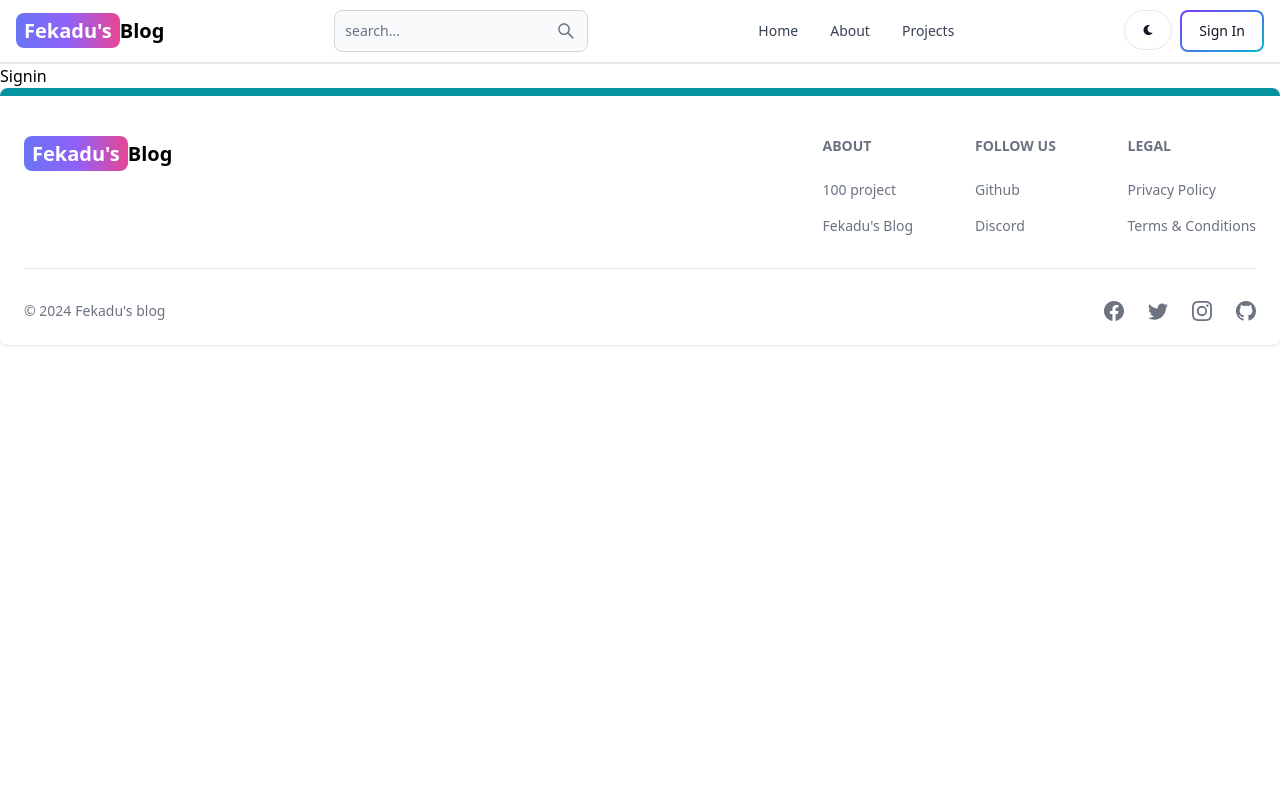
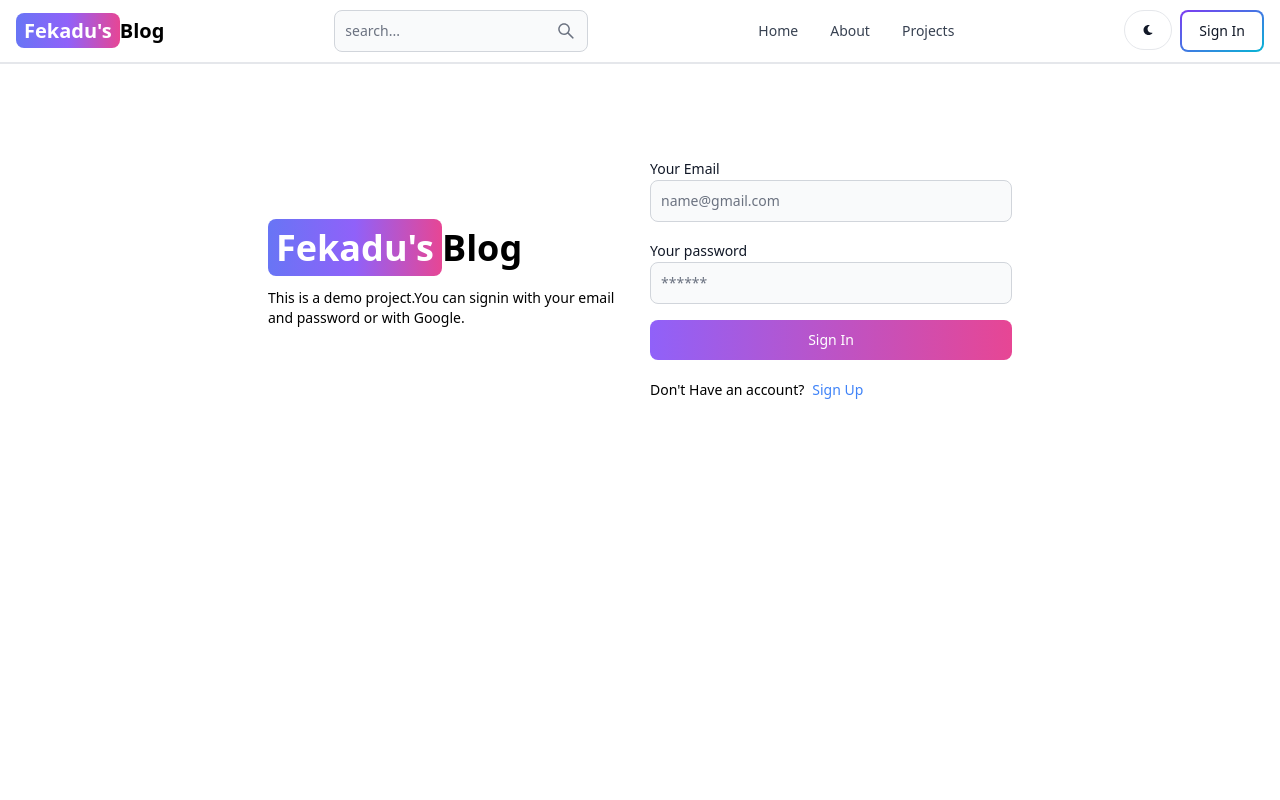
Before and after one commit to Fekaduzaza/mern-blog, a React (Vite) app in the folder client/: page /sign-in in a window 1280 px wide. Shown: the top 800 px of the page. Built offline with nearby package versions, Linux system fonts and the light colour scheme.

Commit message:
complete signin page functionality

```diff
--- a/client/src/pages/Signin.jsx
+++ b/client/src/pages/Signin.jsx
@@ -1,7 +1,109 @@
-import React from "react";
+import { Alert, Button, Label, Spinner, TextInput } from "flowbite-react";
+import { set } from "mongoose";
+import React, { useState } from "react";
+import { Link, useNavigate } from "react-router-dom";
 
-function Signin() {
-  return <div>Signin</div>;
+function SignIn() {
+  const navigate = useNavigate();
+  const [formData, setFormData] = useState({});
+  const [errorMessage, setErrorMessage] = useState(null);
+  const [loading, setLoading] = useState(false);
+  const handleChange = (e) => {
+    setFormData({ ...formData, [e.target.id]: e.target.value.trim() });
+  };
+  const handleSubmit = async (e) => {
+    e.preventDefault();
+    if (!formData.email || !formData.password) {
+      return setErrorMessage("Please fill in all fields.");
+    }
+    try {
+      setLoading(true);
+      setErrorMessage(null);
+      const response = await fetch("/api/auth/signin", {
+        method: "POST",
+        headers: { "Content-Type": "application/json" },
+        body: JSON.stringify(formData),
+      });
+      const data = await response.json();
+      if (data.success === false) {
+        return setErrorMessage(data.message);
+      }
+      setLoading(false);
+      if (response.ok) {
+        navigate("/");
+      }
+    } catch (error) {
+      setErrorMessage(error.message);
+      setLoading(false);
+    }
+  };
+  return (
+    <div className="min-h-screen mt-20">
+      <div className="flex max-w-3xl p-3 mx-auto flex-col md:flex-row md:items-center gap-5">
+        {/*left*/}
+        <div className="flex-1">
+          <Link to="/" className="  text-4xl font-bold dark:text-white">
+            <span className="px-2 py-1 bg-gradient-to-r from-indigo-500 via-purple-500 to-pink-500 rounded-lg text-white">
+              Fekadu's
+            </span>
+            Blog
+          </Link>
+          <p className="text-sm mt-5">
+            This is a demo project.You can signin with your email and password
+            or with Google.
+          </p>
+        </div>
+        {/*right*/}
+        <div className="flex-1">
+          <form className="flex flex-col gap-4" onSubmit={handleSubmit}>
+            <div>
+              <Label value="Your Email"></Label>
+              <TextInput
+                type="email"
+                placeholder="name@gmail.com"
+                id="email"
+                onChange={handleChange}
+              />
+            </div>
+            <div>
+              <Label value="Your password"></Label>
+              <TextInput
+                type="password"
+                placeholder="******"
+                id="password"
+                onChange={handleChange}
+              />
+            </div>
+            <Button
+              gradientDuoTone="purpleToPink"
+              type="submit"
+              disabled={loading}
+            >
+              {loading ? (
+                <>
+                  <Spinner size="sm" />
+                  <span className="pl-3">Loading...</span>
+                </>
+              ) : (
+                "Sign In"
+              )}
+            </Button>
+          </form>
+          <div className="flex gap-2 text-sm mt-5">
+            <span>Don't Have an account?</span>
+            <Link to="/sign-up" className="text-blue-500 hover:underline">
+              Sign Up
+            </Link>
+          </div>
+          {errorMessage && (
+            <Alert className="mt-5" color="failure">
+              {errorMessage}
+            </Alert>
+          )}
+        </div>
+      </div>
+    </div>
+  );
 }
 
-export default Signin;
+export default SignIn;
```
